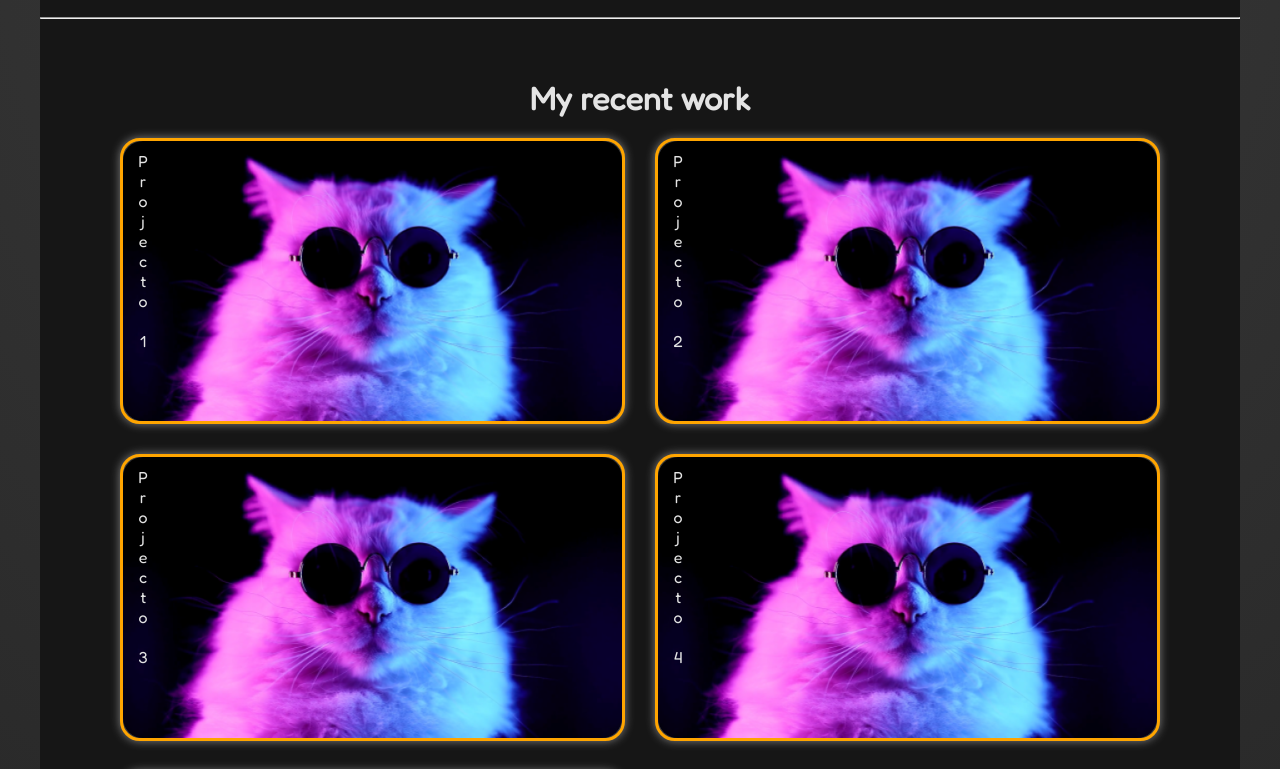
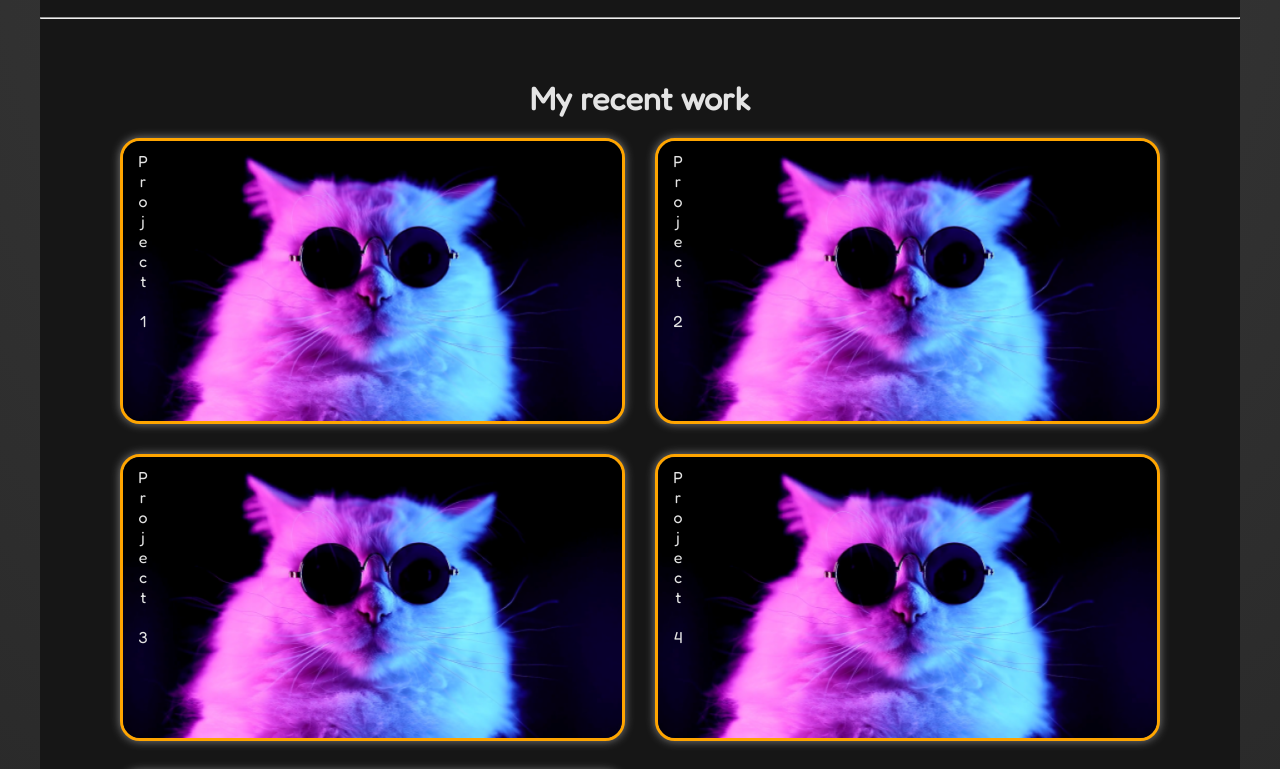
Before and after one commit to FrancoBarrera99/portfolio, a React (Create React App) app: page / in a window 1280 px wide. Shown: the part 1360-2129 px from the top of the page. Built offline with nearby package versions, Linux system fonts and the light colour scheme.

Commit message:
Projects card transitions

```diff
--- a/src/components/projects/ProjectCard.jsx
+++ b/src/components/projects/ProjectCard.jsx
@@ -5,6 +5,13 @@ import { FaLink } from 'react-icons/fa'
 import './ProjectCard.scss'
 
 const ProjectCard = ({src, name, link}) => {
+
+  let card = document.getElementsByClassName("projectcard_container")
+
+  document.onmousemove = () =>{
+
+
+  }
 
   return (
     <div className='projectcard_container' onClick={() => {window.open(link)}}>
--- a/src/components/projects/ProjectCard.scss
+++ b/src/components/projects/ProjectCard.scss
@@ -4,6 +4,7 @@
     border: 3px solid orange;
     box-shadow: 0 0 10px grey;
     position: relative;
+    overflow: hidden;
     cursor: pointer;
 
     .img_container{
@@ -11,9 +12,7 @@
 
         .card_img{
             display: block;
-            border-radius: 20px;
             max-width: 100%;
-            height: 80%;
         }
     }
 
@@ -21,6 +20,7 @@
         padding: 10px;
         position: absolute;
         top:0;
+        font-size: 1rem;
         writing-mode: vertical-lr;
         text-orientation: upright;
     }
@@ -31,11 +31,16 @@
         right: 3%;
         visibility: hidden;
     }
+
+    transition: transform 300ms, background-color 500ms;
+    transition-timing-function: ease-in-out;
 }
+
+
 
 .projectcard_container:hover{
     background-color: blueviolet;
-    transition: background-color 500ms ease-out;
+    transform: scale(1.1,1.1);
 
     .img_container{
         clip-path: polygon(0 0, 100% 0, 100% 85%, 0 100%);
--- a/src/components/projects/Projects.jsx
+++ b/src/components/projects/Projects.jsx
@@ -11,31 +11,31 @@ const Projects = () => {
     {
       id:1,
       src: Image,
-      name: "Projecto 1",
+      name: "Project 1",
       link: "https://www.google.com.ar"
     },
     {
       id:2,
       src: Image,
-      name: "Projecto 2",
+      name: "Project 2",
       link: "https://www.google.com.ar"
     },
     {
       id:3,
       src: Image,
-      name: "Projecto 3",
+      name: "Project 3",
       link: "https://www.google.com.ar"
     },
     {
       id:4,
       src: Image,
-      name: "Projecto 4",
+      name: "Project 4",
       link: "https://www.google.com.ar"
     },
     {
       id:5,
       src: Image,
-      name: "Projecto 5",
+      name: "Project 5",
       link: "https://www.google.com.ar"
     },
   ]
```
